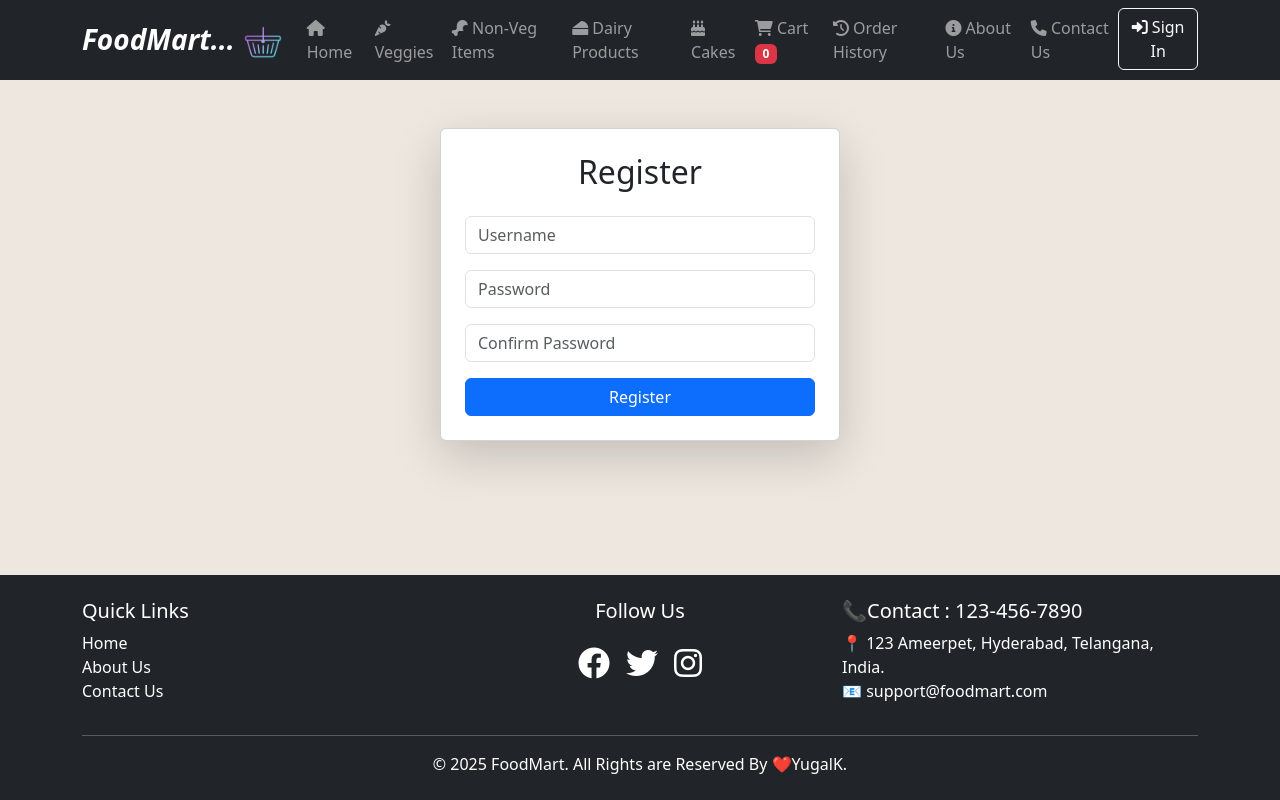
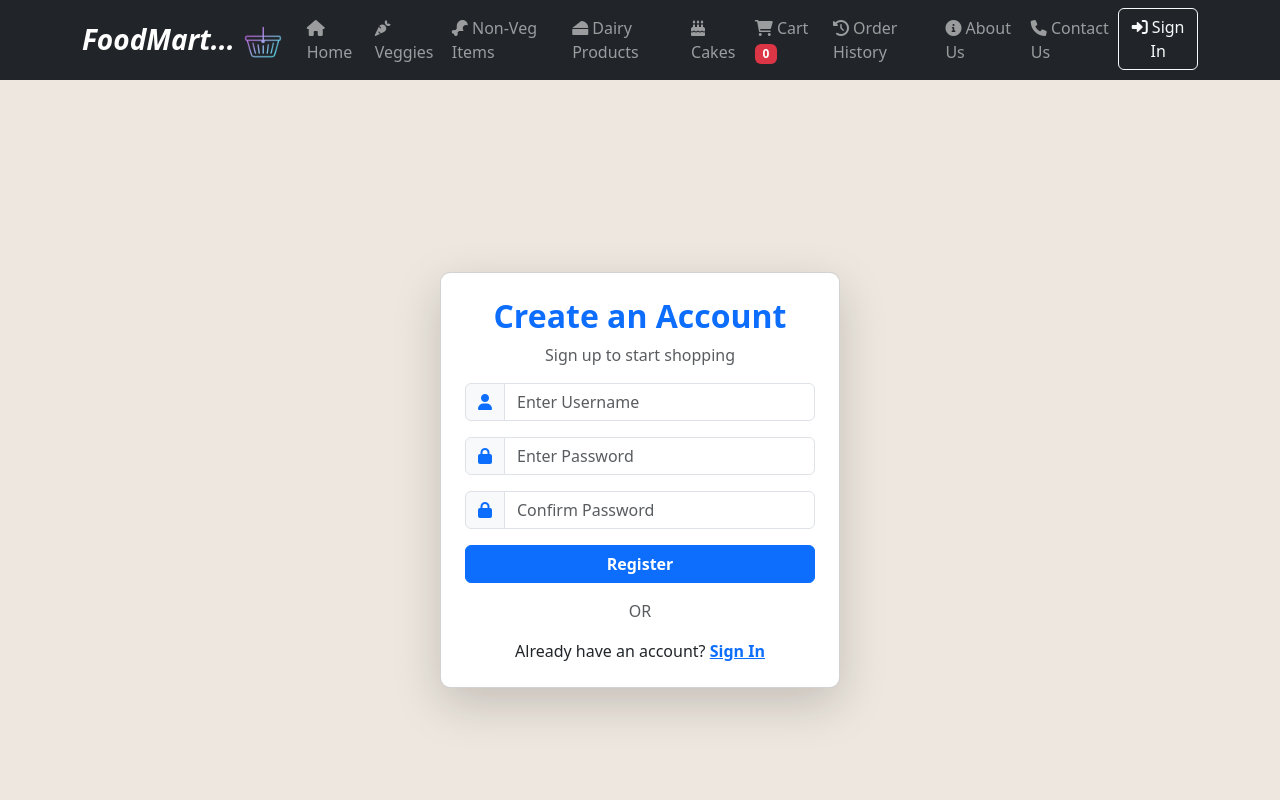
Before and after one commit to Yugal-kosamshile/FlavorMart, a React (Vite) app: page /registration in a window 1280 px wide. Shown: the top 800 px of the page. Built offline with nearby package versions, Linux system fonts and the light colour scheme.

Commit message:
update the registration link from anchor tag to link

```diff
--- a/src/App.jsx
+++ b/src/App.jsx
@@ -180,7 +180,7 @@ function App() {
           <Route path="/contactUs" element={<ContactUs />} />
           <Route path="*" element={<NotFound />} />
           <Route path="/login" element={<SignIn />} />
-          <Route path="/registration" element={<Registration />}/>
+          <Route path="/registration" element={<Registration />} />
         </Routes>
 
         <MyFooter />
--- a/src/Registration.jsx
+++ b/src/Registration.jsx
@@ -1,59 +1,71 @@
-import { useRef } from "react";
+import React, { useRef, useState } from "react";
 import { useNavigate } from "react-router-dom";
 
 function Registration() {
-  const usernameRef = useRef();
-  const passwordRef = useRef();
-  const confirmPasswordRef = useRef();
-  const navigate = useNavigate(); // Hook for navigation
+  const usernameRef = useRef(null);
+  const passwordRef = useRef(null);
+  const confirmPasswordRef = useRef(null);
+  const [error, setError] = useState("");
+  const navigate = useNavigate();
 
-  const handleSubmit = (event) => {
-    event.preventDefault();
+  const handleRegister = () => {
+    const username = usernameRef.current.value.trim();
+    const password = passwordRef.current.value.trim();
+    const confirmPassword = confirmPasswordRef.current.value.trim();
 
-    // Validate password match
-    if (passwordRef.current.value !== confirmPasswordRef.current.value) {
-      alert("Passwords do not match!");
+    if (!username || !password || !confirmPassword) {
+      setError("All fields are required.");
       return;
     }
 
-    const userData = {
-      username: usernameRef.current.value.trim(),
-      password: passwordRef.current.value.trim(),
-    };
+    if (password !== confirmPassword) {
+      setError("Passwords do not match.");
+      return;
+    }
 
-    // Save to local storage
-    localStorage.setItem("user", JSON.stringify(userData));
+    const newUser = { username, password };
+    localStorage.setItem("user", JSON.stringify(newUser));
 
-    alert("Register Success!"); // Show success alert
-    navigate("/login"); // Redirect to login page
-
-    event.target.reset(); // Clear the form
+    navigate("/login"); // Redirect to login after successful registration
   };
 
   return (
-    <div className="container d-flex justify-content-center align-items-center mt-5 mb-5">
-      <div className="card p-4 shadow-lg" style={{ maxWidth: "400px", width: "100%" }}>
-        <h2 className="text-center mb-4">Register</h2>
-        <form onSubmit={handleSubmit}>
-          <div className="mb-3">
+    <div className="d-flex justify-content-center align-items-center vh-100">
+      <div className="card shadow-lg p-4" style={{ width: "400px", borderRadius: "10px" }}>
+        <h2 className="text-center text-primary fw-bold">Create an Account</h2>
+        <p className="text-center text-muted">Sign up to start shopping</p>
+
+        {error && <p className="text-danger text-center">{error}</p>}
+
+        <form>
+          <div className="mb-3 input-group">
+            <span className="input-group-text bg-light">
+              <i className="fas fa-user text-primary"></i>
+            </span>
             <input
               type="text"
               className="form-control"
-              placeholder="Username"
+              placeholder="Enter Username"
               ref={usernameRef}
               required
             />
           </div>
-          <div className="mb-3">
+          <div className="mb-3 input-group">
+            <span className="input-group-text bg-light">
+              <i className="fas fa-lock text-primary"></i>
+            </span>
             <input
               type="password"
               className="form-control"
-              placeholder="Password"
+              placeholder="Enter Password"
               ref={passwordRef}
               required
             />
           </div>
-          <div className="mb-3">
+          <div className="mb-3 input-group">
+            <span className="input-group-text bg-light">
+              <i className="fas fa-lock text-primary"></i>
+            </span>
             <input
               type="password"
               className="form-control"
@@ -62,7 +74,18 @@ function Registration() {
               required
             />
           </div>
-          <button type="submit" className="btn btn-primary w-100">Register</button>
+          <button type="button" className="btn btn-primary w-100 fw-bold" onClick={handleRegister}>
+            Register
+          </button>
+          <div className="text-center my-3 text-muted">OR</div>
+          <div className="text-center">
+            <p className="mb-0">
+              Already have an account?{" "}
+              <a href="/login" className="text-primary fw-bold">
+                Sign In
+              </a>
+            </p>
+          </div>
         </form>
       </div>
     </div>
--- a/src/SignIn.jsx
+++ b/src/SignIn.jsx
@@ -1,6 +1,6 @@
 import { useRef, useState } from "react";
 import { useDispatch } from "react-redux";
-import { useNavigate } from "react-router-dom";
+import { Link, useNavigate } from "react-router-dom";
 import { login } from "./store.js";
 
 function SignIn() {
@@ -88,9 +88,9 @@ function SignIn() {
           <div className="text-center">
             <p className="mb-0">
               Don't have an account?{" "}
-              <a href="/registration" className="text-primary fw-bold">
+              <Link to="/registration" className="text-primary fw-bold">
                 Register
-              </a>
+              </Link>
             </p>
           </div>
         </form>
```
